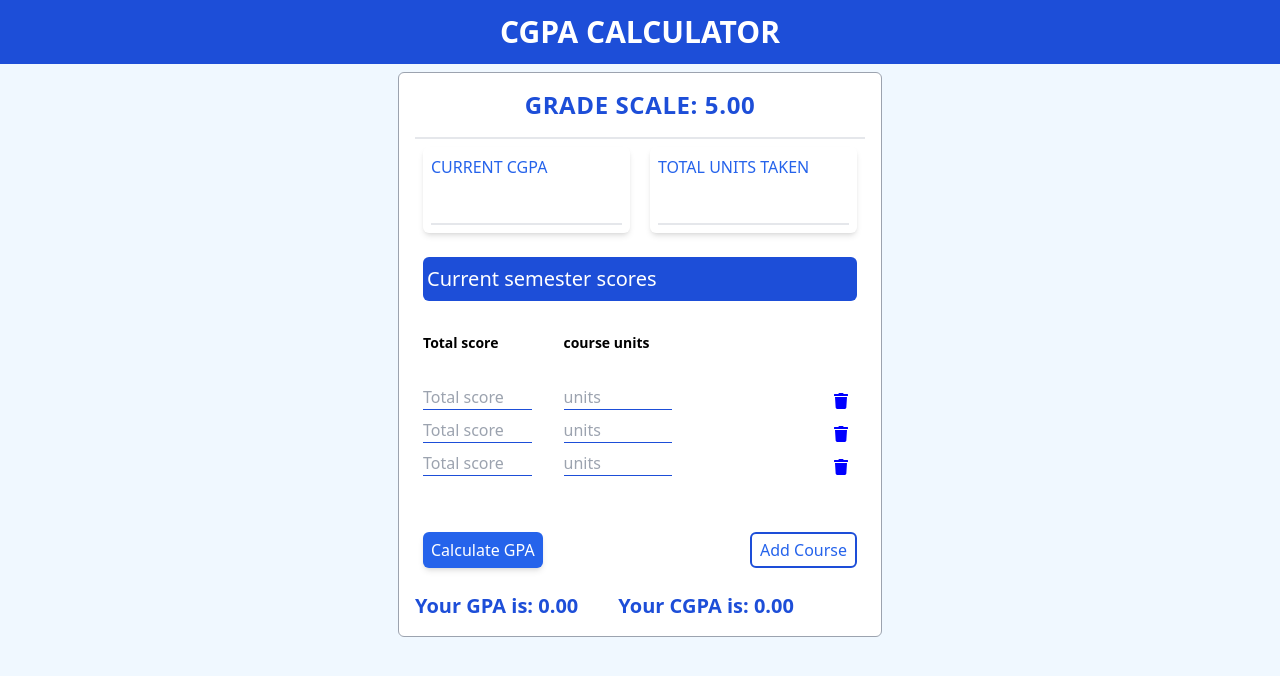
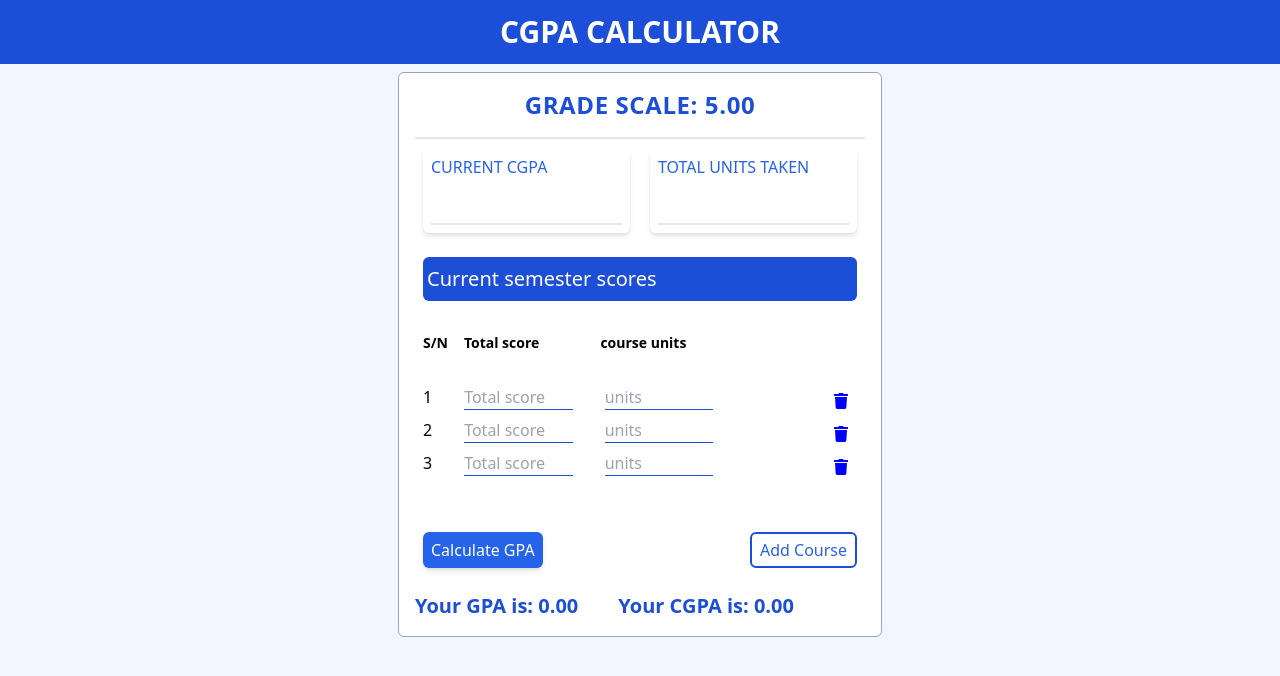
Before and after one commit to cent-kanayo/cgpacalculator, a Next.js app: page / in a window 1280 px wide. Shown: the top 676 px of the page. Built offline with nearby package versions, Linux system fonts and the light colour scheme.

Commit message:
Feat: Adding serial number to courses

```diff
--- a/app/Hero.tsx
+++ b/app/Hero.tsx
@@ -131,15 +131,17 @@ const Hero = () => {
               <h3>Current semester scores</h3>
             </div>
 
-            <div className="mb-8 flex gap-8">
-              <p className="w-1/4 text-sm font-semibold">Total score</p>
+            <div className="mb-8 flex gap-4">
+              <p className="text-sm font-semibold">S/N</p>
+              <p className="w-1/4 text-sm font-semibold mr-3">Total score</p>
               <p className="w-1/4 text-sm font-semibold">course units</p>
               {showGrade && <p className="text-sm font-semibold">Grade</p>}
             </div>
             <div className="flex flex-col mb-12">
-              {grades.map((grade) => {
+              {grades.map((grade, index) => {
                 return (
                   <div key={grade.id} className="flex gap-8 relative">
+                    <p>{index + 1}</p>
                     <input
                       type="number"
                       onChange={(e) => (grade.score = +e.target.value)}
```
